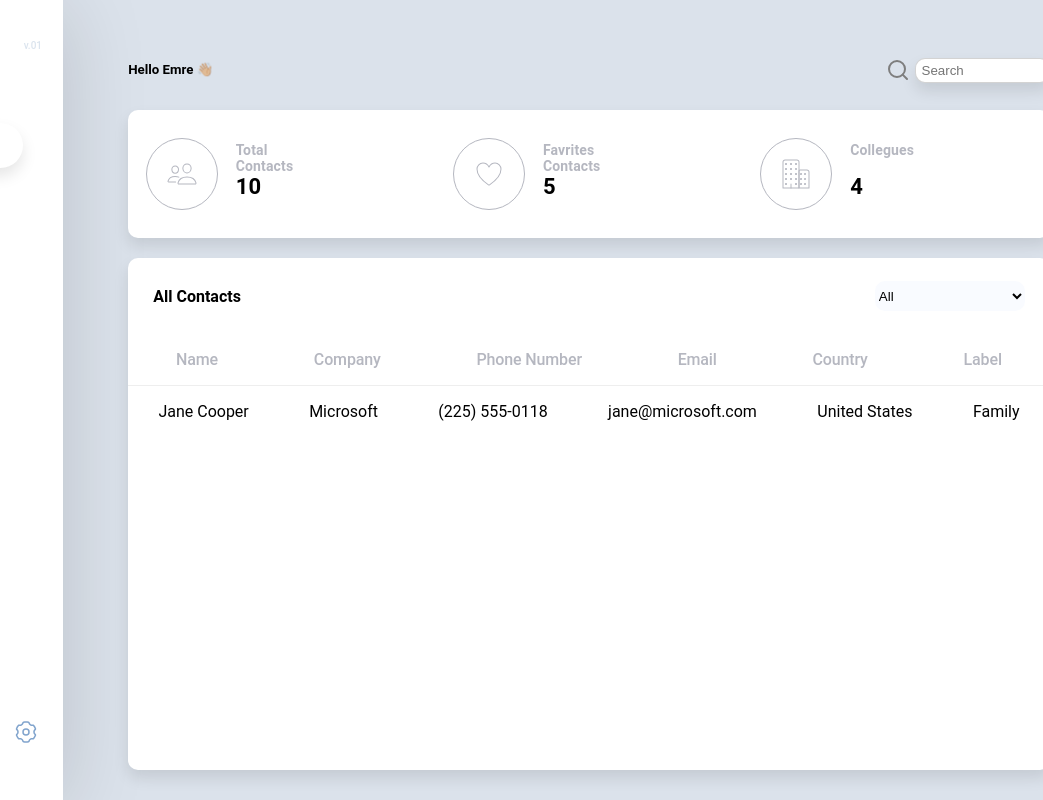
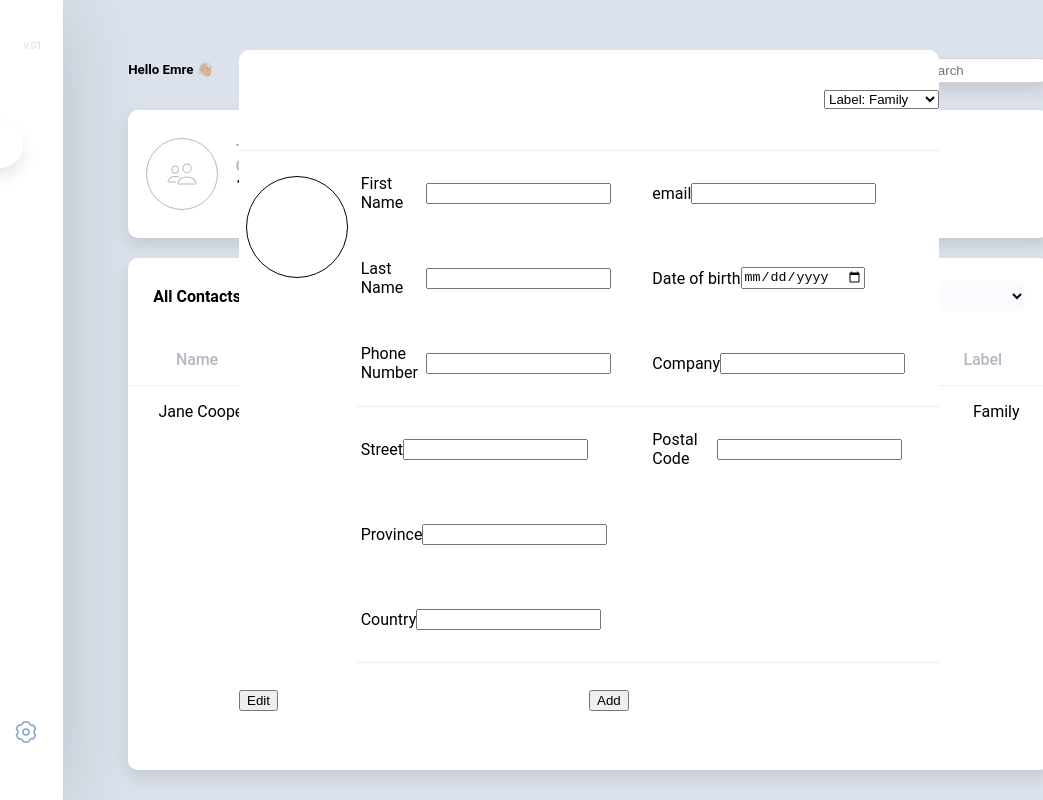
Before and after one commit to coskunemr/contact-project, a plain HTML site: page index.html in a window 1280 px wide. Shown: the full height of the page, 237-1280 px from the left. Drawn offline with Linux system fonts and the light colour scheme.

Commit message:
add add_contact_model

```diff
--- a/assets/styles/main_content.css
+++ b/assets/styles/main_content.css
@@ -288,3 +288,92 @@ margin-top: 10px;
   justify-content: space-around;
   align-items: center;
 }
+
+#add_contact_modal{
+  width: 700px;
+  height: 700px;
+  background-color: #ffffff;
+  border-radius: 10px;
+  position: absolute;
+  justify-content: center;
+  align-content: center;
+  display: flex;
+  flex-direction: column;
+}
+#label_cont{
+  width: 100%;
+  height: 100px;
+  display: flex;
+  flex-direction: row;
+  justify-content: end;
+  align-items: center;
+  border-bottom: #00000012 1px solid;
+}
+
+#personel_info_cont{
+  width: 100%;
+  height: 500px;
+  display: flex;
+  flex-direction: row;
+  justify-content: flex-start;
+}
+
+#profile_picture_cont{
+  width: 20%;
+  height: 100%;
+  display: flex;
+  flex-direction: row;
+  justify-content: center;
+}
+
+#profile_picture {
+  width: 100px;
+  height: 100px;
+  background-color: #ffffff;
+  border-radius: 100%;
+  border: #000000 1px solid;
+  margin-top: 25px;
+}
+
+#personel_info_form_cont{
+  width: 100%;
+  height: 100%;
+  display: flex;
+  flex-direction: column;
+}
+
+#personel_info_form_cont > div {
+  width: 100%;
+  height: 300px;
+  display: flex;
+  flex-wrap: wrap;
+  flex-direction: column;
+  border-bottom: #00000012 1px solid;
+}
+
+.form_box1 > div {
+width: 250px;
+height: 75px;
+display: flex;
+flex-direction: row;
+align-items: center;
+justify-items: center;
+margin: 5px;
+}
+
+
+#buttom_btn_cont{
+  width: 100%;
+  height: 100px;
+  display: flex;
+  flex-direction: row;
+}
+
+#buttom_btn_cont > div {
+  width: 50%;
+  height: 100%;
+  display: flex;
+  flex-direction: row;
+  justify-content: flex-start;
+  align-items: center;
+}
--- a/index.html
+++ b/index.html
@@ -256,7 +256,93 @@
         </div>
     </div>
 
+    <div id="add_contact_modal">
+        <div id="label_cont">
+            <div id="label">
+              <select name="label" id="label_id">select
+                <option value="family">Label: Family</option>
+                <option value="friend">Label: Friend</option>
+                <option value="friend">Label: Collegue</option>
+              </select>
+            </div>
+        </div>
 
+        <div id="personel_info_cont">
+            <div id="profile_picture_cont">
+                <div id="profile_picture">
+                </div>
+            </div>
+
+            <div id="personel_info_form_cont">
+                    <div class="form_box1">
+                        <div>
+                            <label for="name">First Name</label>
+                            <input type="text" name="firstname" id="first_name_id">
+                        </div>
+
+                        <div>
+                            <label for="lastname">Last Name</label>
+                            <input type="text" name="lastname" id="last_name_id">
+                        </div>
+
+                        <div>
+                            <label for="phone">Phone Number</label>
+                            <input type="tel" name="phone" id="phone_id">
+                        </div>
+
+                        <div>
+                            <label for="email"> email</label>
+                            <input type="email" name="email" id="email_id">
+                        </div>
+
+                        <div>
+                            <label for="dob">Date of birth</label>
+                            <input type="date" name="dateofbirth" id="dob_id">
+                        </div>
+
+                        <div>
+                            <label for="company">Company</label>
+                            <input type="text" name="company" id="company_id">
+                        </div>
+                    </div>
+
+                    <div class="form_box1">
+                        <div>
+                            <label for="streeet">Street</label>
+                            <input type="text" name="street" id="street_id">
+                        </div>
+
+                        <div>
+                            <label for="province">Province</label>
+                            <input type="text" name="province" id="province_id">
+                        </div>
+
+                       <div>
+                        <label for="country"> Country </label>
+                        <input type="text" name="country" id="country_id">
+                       </div>
+
+                       <div>
+                        <label for="postalcode">Postal Code</label>
+                        <input type="text" name="postalcode" id="postal_code_id">
+                       </div>
+
+                    </div>
+                </form>
+            </div>
+        </div>
+
+        <div id="buttom_btn_cont">
+            <div id="edit_btn_cont">
+                <button>Edit</button>
+            </div>
+
+            <div id="add_btn_cont">
+                <button>Add</button>
+            </div>
+        </div>
+
+    </div>
 
 </body>
 </html>
```
